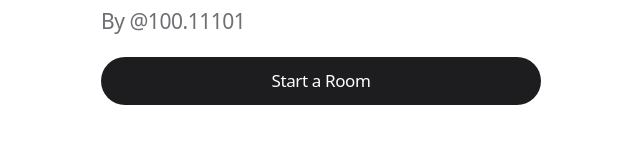
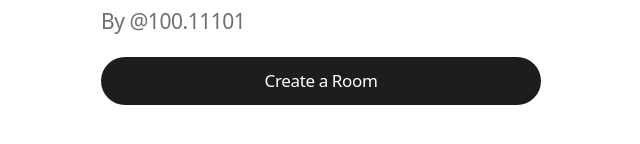
Before and after one commit to imforked/randomly, a React (Vite) app in the folder client/: page / in a window 1280 px wide. Shown: the part 380-524 px from the top of the page, without its empty margins (319-959 px from the left). Built offline with nearby package versions, Linux system fonts and the light colour scheme.

Commit message:
Update landing page button copy.

```diff
--- a/client/src/App.tsx
+++ b/client/src/App.tsx
@@ -21,7 +21,7 @@ function App() {
           className="btn"
           onClick={() => setRoomModalOpen(true)}
         >
-          Start a Room
+          Create a Room
         </button>
       </div>
       <StartRoomModal
```
